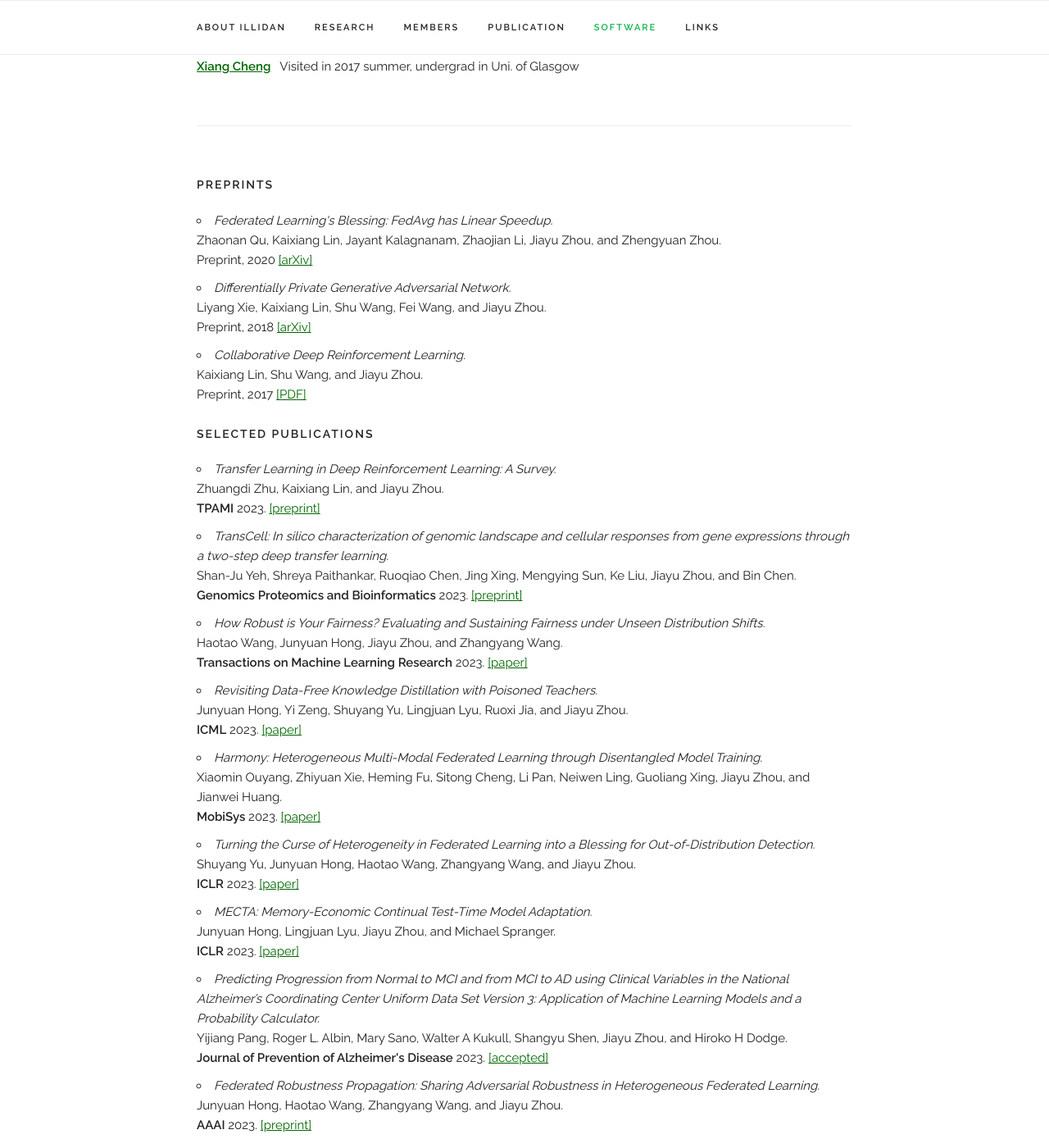
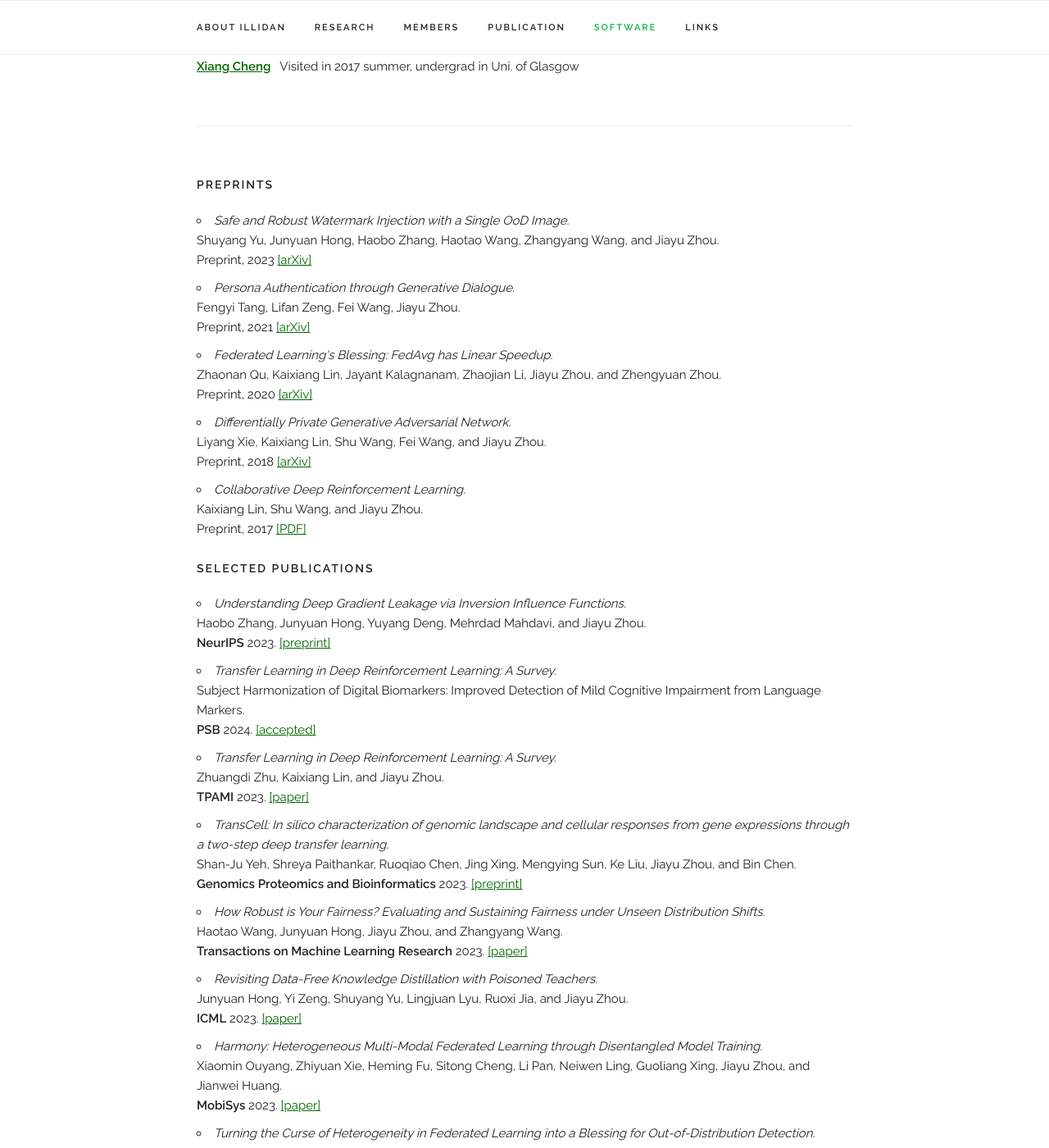
Before and after one commit to Marvelrex/denos.lab.io, a Jekyll site: the page built from index.html, in a window 1280 px wide and 1400 px high, scrolled down 6635 px. Shown: the whole window at 82% size. Built offline with Jekyll 4.4.1, drawn with Linux system fonts in a browser that asks for light colours; nearby versions of some CDN libraries.

Commit message:
update papers

```diff
--- a/_layouts/default.html
+++ b/_layouts/default.html
@@ -283,6 +283,15 @@
     <div class="docs-section" id="publication">
       <h6 class="docs-header">Preprints</h6>
       <ul>
+        <li><i>Safe and Robust Watermark Injection with a Single OoD Image. </i><br>
+            Shuyang Yu, Junyuan Hong, Haobo Zhang, Haotao Wang, Zhangyang Wang, and Jiayu Zhou. <br>
+            Preprint, 2023 <a href="https://arxiv.org/abs/2309.01786" target="_blank">[arXiv]</a>
+        </li>
+
+        <li><i>Persona Authentication through Generative Dialogue. </i><br>
+            Fengyi Tang, Lifan Zeng, Fei Wang, Jiayu Zhou. <br>
+            Preprint, 2021 <a href="https://arxiv.org/abs/2110.12949" target="_blank">[arXiv]</a>
+        </li>
 
         <li><i>Federated Learning's Blessing: FedAvg has Linear Speedup. </i><br>
             Zhaonan Qu, Kaixiang Lin, Jayant Kalagnanam, Zhaojian Li, Jiayu Zhou, and Zhengyuan Zhou. <br>
@@ -302,9 +311,20 @@
 
       <h6 class="docs-header">Selected Publications</h6>
       <ul>
+        <li><i>Understanding Deep Gradient Leakage via Inversion
+Influence Functions. </i><br>
+            Haobo Zhang, Junyuan Hong, Yuyang Deng, Mehrdad Mahdavi, and Jiayu Zhou. <br>
+            <b>NeurIPS</b> 2023. <a href="https://arxiv.org/pdf/2309.13016.pdf" target="_blank">[preprint]</a>
+        </li>
+
+        <li><i>Transfer Learning in Deep Reinforcement Learning: A Survey. </i><br>
+            Subject Harmonization of Digital Biomarkers: Improved Detection of Mild Cognitive Impairment from Language Markers. <br>
+            <b>PSB</b> 2024. <a href="#" target="_blank">[accepted]</a>
+        </li>
+
         <li><i>Transfer Learning in Deep Reinforcement Learning: A Survey. </i><br>
             Zhuangdi Zhu, Kaixiang Lin, and Jiayu Zhou. <br>
-            <b>TPAMI</b> 2023. <a href="https://arxiv.org/abs/2009.07888" target="_blank">[preprint]</a>
+            <b>TPAMI</b> 2023. <a href="https://ieeexplore.ieee.org/document/10172347" target="_blank">[paper]</a>
         </li>
 
         <li><i>TransCell: In silico characterization of genomic landscape and cellular responses from gene expressions through a two-step deep transfer learning. </i><br>
```
